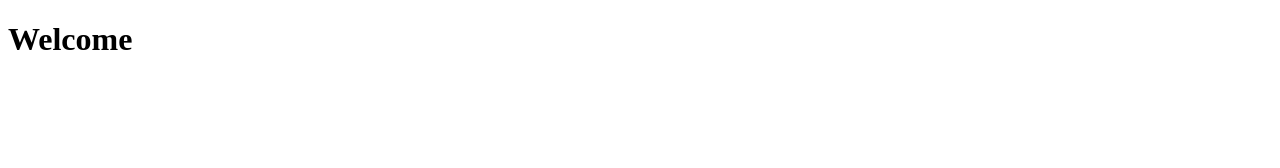
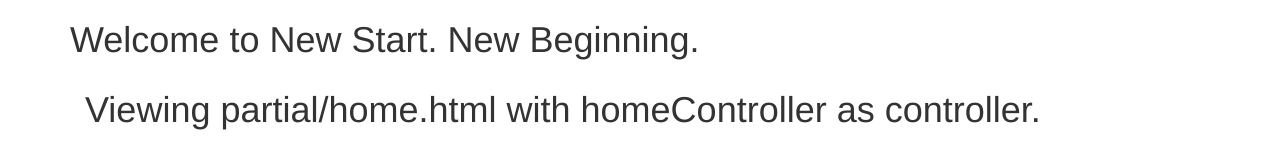
Before and after one commit to miloroot/newstart, a website: page index.html in a window 1280 px wide. Drawn offline with nearby package versions, Linux system fonts and the light colour scheme; some packages are replaced by stand-ins of ours.

Commit message:
Added bootstrap and jQuery.

```diff
--- a/controllers/homeController.js
+++ b/controllers/homeController.js
@@ -1,3 +1,3 @@
 miloApp.controller("homeController", ["$http", "$scope", function($http, $scope){
-    $scope.helloMessage = "Welcome";
+    $scope.homeMessage = "Viewing partial/home.html with homeController as controller.";
 }])
--- a/index.html
+++ b/index.html
@@ -3,15 +3,26 @@
     <base href="/">
         <title>NewStart. NewBeginning.</title>
 
+        <!-- Angular -->
         <script src="https://ajax.googleapis.com/ajax/libs/angularjs/1.5.6/angular.js"></script>
         <script src="https://ajax.googleapis.com/ajax/libs/angularjs/1.5.6/angular-route.js"></script>
+        <!-- "App" itself -->
         <script src="app.js"></script>
         <!-- Controllers -->
         <script src="controllers/homeController.js"></script>
+        <!-- jQuery -->
+        <script src="https://code.jquery.com/jquery-3.2.0.min.js"></script>
+        <!-- Bootstrap -->
+        <script src="https://maxcdn.bootstrapcdn.com/bootstrap/3.3.7/js/bootstrap.min.js" integrity="sha384-Tc5IQib027qvyjSMfHjOMaLkfuWVxZxUPnCJA7l2mCWNIpG9mGCD8wGNIcPD7Txa" crossorigin="anonymous"></script>
+        <!-- Styling -->
+        <link rel="stylesheet" href="https://maxcdn.bootstrapcdn.com/bootstrap/3.3.7/css/bootstrap.min.css" integrity="sha384-BVYiiSIFeK1dGmJRAkycuHAHRg32OmUcww7on3RYdg4Va+PmSTsz/K68vbdEjh4u" crossorigin="anonymous">
     </head>
     <body ng-app="miloApp">
 
-        <ng-view></ng-view>
+        <div class="container">
+            <h1>Welcome to New Start. New Beginning.</h1>
+            <div ng-view></div>
+        </div>
 
     </body>
 </html>
--- a/partials/home.html
+++ b/partials/home.html
@@ -1,3 +1,3 @@
-<div>
-    <h1> {{ helloMessage }} </h1>
+<div class="col-md-12">
+    <h1> {{ homeMessage }} </h1>
 </div>
```
